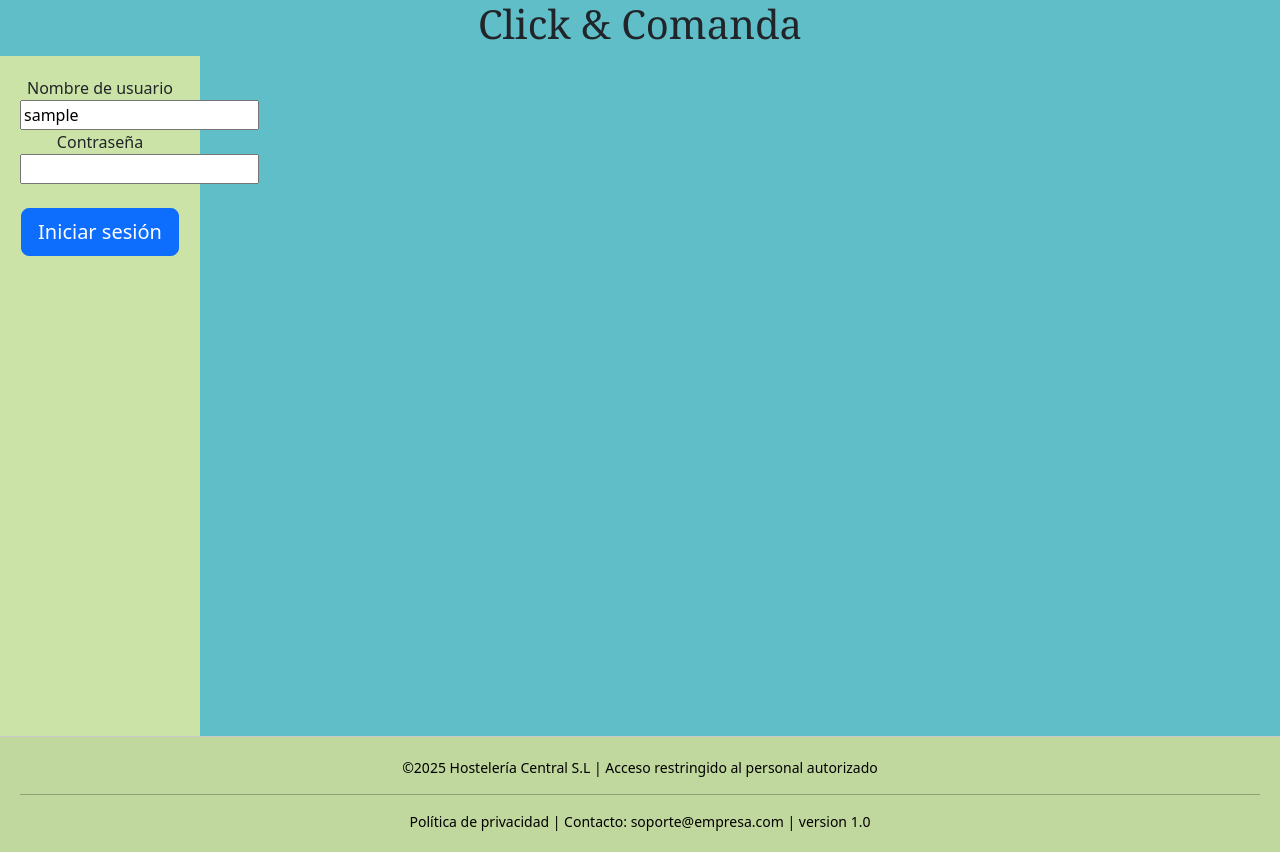
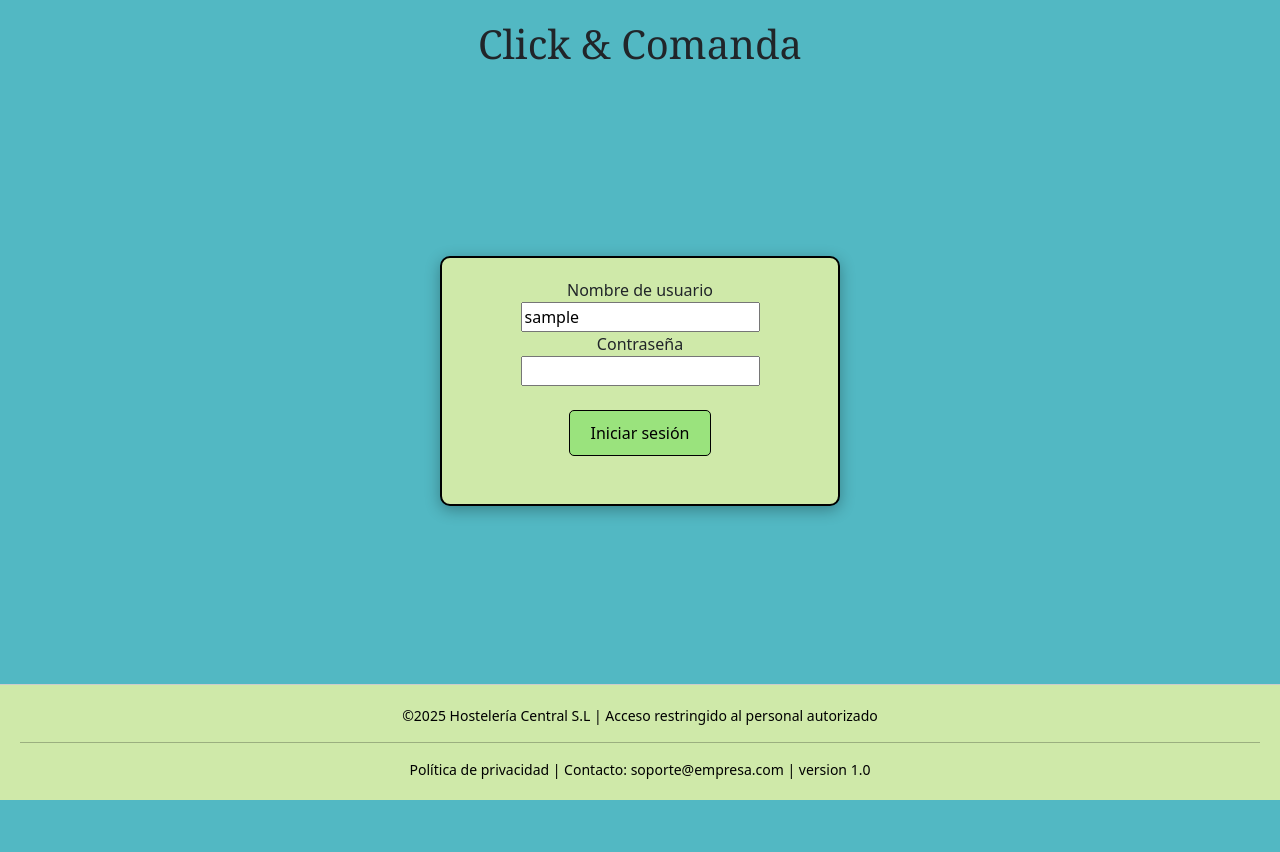
Before and after one commit to AlejandroLopezHernandez/Proyecto_Final_Grado, a Symfony app: template templates/login/index.html.twig in a window 1280 px wide. After the commit the page ends 800 px from the top, so only its background shows below. Run offline with Twig, Linux system fonts and the light colour scheme; the template is opened without the code that fills it: most values are stand-ins (such as "Sample title", 1, 10 or a date in 2020); some libraries are stand-ins or nearby versions.

Commit message:
Subiendo cambios en la interfaz de login y en el sistema de seguridad de la aplicación

```diff
--- a/public/css/login_style.css
+++ b/public/css/login_style.css
@@ -1,24 +1,52 @@
+html, body{
+    height: 100%;
+    margin:0;
+    padding: 0;
+}
 body{
-    height: 80%;
-    background-color: rgb(96, 190, 201);
+    display:flex;
+    flex-direction: column;
+    background-color: rgb(82, 184, 195);
+}
+.wrapper{
+    display:flex;
+    flex-direction: column;
+    min-height: 100vh;
+}
+main{
+    flex:1;
+    display: flex;
+    flex-direction: column;
+    justify-content: center;
+    align-items: center;
 }
 h1{
     text-align: center;
+    margin: 20px 0 10px 0;
     font-family: Cambria, Cochin, Georgia, Times, 'Times New Roman', serif;
 }
 #recuadro{
     text-align: center;
-    height: 200px;
-    width: 200px;
-    min-height: calc(100vh - 120px);
+    height: 250px;
+    width: 400px;
     padding: 20px;
-    background-color: rgb(203, 227, 166);
+    background-color: rgb(207, 233, 169);
+    border: 2px solid #000000;
+    box-shadow: 0px 4px 15px rgba(0, 0, 0, 0.3);
+    border-radius: 10px;
 }
-btn_login{
-    color: rgb(123, 185, 123);
+#btn_login{
+    background-color: rgb(154, 227, 125);
+    color: black;
+    border: none;
+    padding: 10px 20px;
+    font-size:16px;
+    border-radius: 5px;
+    cursor: pointer;
+    border: 1px solid black;
 }
 footer{
-    background-color: rgb(192, 216, 157);
+    background-color: rgb(207, 233, 169);
     padding: 20px;
     font-size: 14px;
     color: black;
--- a/templates/login/index.html.twig
+++ b/templates/login/index.html.twig
@@ -7,24 +7,27 @@
 {% endblock %}
 
 {% block body %}
+<div class="wrapper">
 {% if error %}
 <div>{{ error.messageKey|trans(error.messageData, 'security') }}</div>
 {% endif %}
+<h1>Click & Comanda</h1>
+<main>
+<div id="recuadro">
 <form action="{{ path('app_login') }}" method="post">
-<h1>Click & Comanda</h1>
-<div id="recuadro">
 <label for="username">Nombre de usuario</label><br>
 <input  type="text" id="username" name="_username" value="{{ last_username }}"><br>
 <label for="password">Contraseña</label><br>
 <input type="password" id="password" name="_password"><br><br>
 {# If you want to control the URL the user is redirected to on success
 <input type="hidden" name="_target_path" value="/account"> #}
-<button id="btn_login" type="submit" class="btn btn-primary btn-lg">Iniciar sesión</button>
+<button id="btn_login" type="submit" class="btn btn-login btn-lg">Iniciar sesión</button>
 </form>
 </div>
-
+</main>
 <footer>
 ©2025 Hostelería Central S.L | Acceso restringido al personal autorizado <hr>
 Política de privacidad | Contacto: soporte@empresa.com | version 1.0
 </footer>
+</div>
 {% endblock %}
```
Also changed, not shown: src/Controller/Admin/AdminDashboardController.php (+9 -1 lines), src/Controller/Admin/UsuarioCrudController.php (+31 -0 lines), src/Security/LoginSuccessHandler.php (added, +30 -0 lines), 1 other file.
